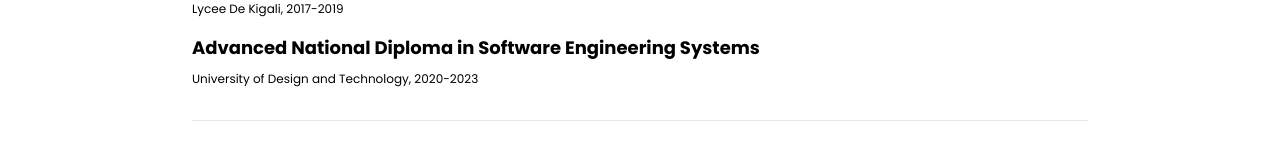
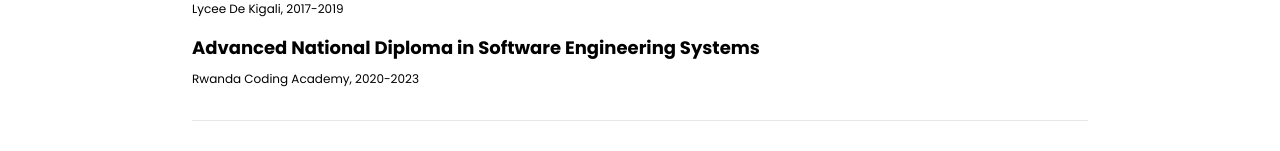
Before and after one commit to Anglebert-Dev/anglebert.github.io, a React (Create React App) app: page /resume in a window 1280 px wide. Shown: the part 800-951 px from the top of the page. Built offline with nearby package versions, Linux system fonts and the light colour scheme.

Commit message:
added school

```diff
--- a/src/Page/Resume.js
+++ b/src/Page/Resume.js
@@ -48,15 +48,13 @@
             <p className="text-lg font-bold mb-2">
               Advanced National Diploma in Software Engineering Systems
             </p>
-            <p className="text-[12px]">
-              University of Design and Technology, 2020-2023
-            </p>
+            <p className="text-[12px]">Rwanda Coding Academy, 2020-2023</p>
           </div>
         </div>
 
         <hr className="mt-8 mb-8" />
         <div className="mt-8 flex flex-col  lg:w-[80%] ml-6  lg:justify-between">
-          <Button label="Download Resume"  />
+          <Button label="Download Resume" />
           <Button label="My Projects" />
           <Button label="Contact Me" />
         </div>
```
